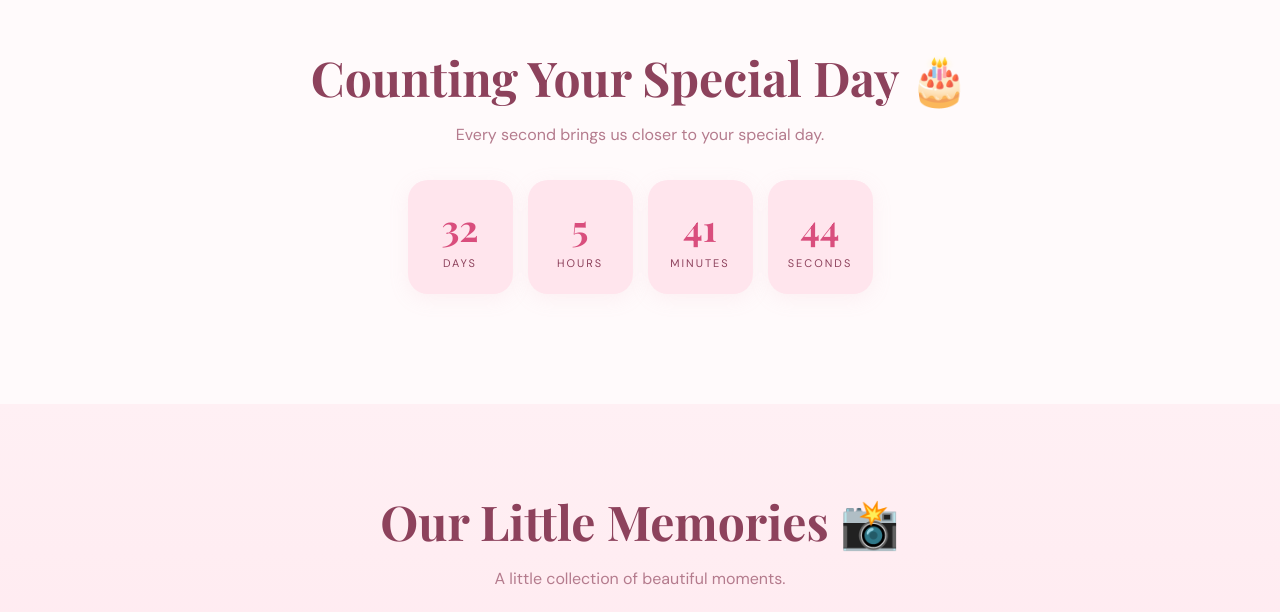
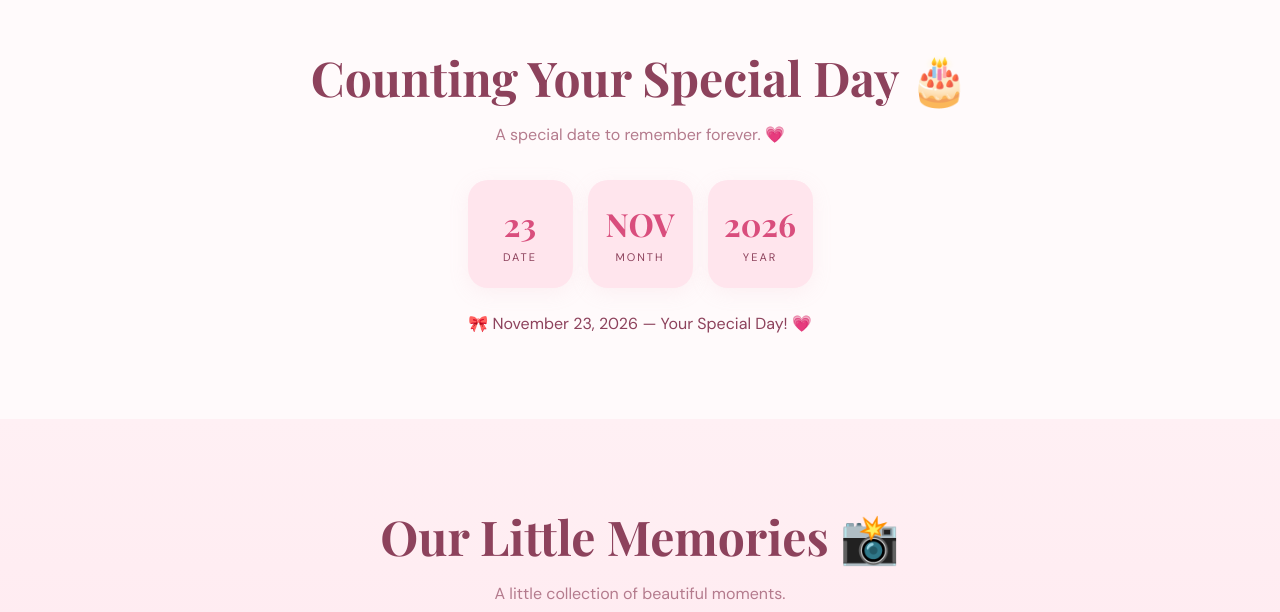
Before and after one commit to jajangn708-ux/C, a plain HTML site: page index.html in a window 1280 px wide. Shown: the part 840-1452 px from the top of the page. Drawn offline with nearby package versions, Linux system fonts and the light colour scheme; a web font is replaced by a local one.

Commit message:
Modify birthday title and countdown section
Updated birthday message and countdown details in HTML.

```diff
--- a/index.html
+++ b/index.html
@@ -4,7 +4,7 @@
 <head>
 <meta charset="UTF-8">
 <meta name="viewport" content="width=device-width, initial-scale=1.0">
-<title>Happy Birthday sweetheart 💗</title>
+<title>Happy Birthday Sweetheart 💗</title>
 
 <style>
 @import url('https://fonts.googleapis.com/css2?family=DM+Sans:wght@400;500;700&family=Playfair+Display:ital,wght@0,600;0,700;1,600&display=swap');
@@ -13,7 +13,6 @@
   --pink: #ff8fab;
   --soft: #ffe5ec;
   --dark: #a83d62;
-  --white: #fffafb;
 }
 
 * {
@@ -119,6 +118,8 @@ h2 {
   background: #d84e7c;
 }
 
+/* FLOATING HEARTS */
+
 .floating-heart {
   position: fixed;
   bottom: -30px;
@@ -134,7 +135,7 @@ h2 {
   }
 }
 
-/* COUNTDOWN */
+/* DATE */
 
 .countdown-section {
   background: #fffafb;
@@ -159,7 +160,7 @@ h2 {
 .time-box strong {
   display: block;
   font-family: 'Playfair Display';
-  font-size: 2.3rem;
+  font-size: 2rem;
   color: #d94e7d;
 }
 
@@ -245,7 +246,7 @@ h2 {
 
 .quiz-card h3 {
   font-size: 1.5rem;
-  margin-bottom: 25px;
+  margin: 25px 0;
 }
 
 .answers {
@@ -267,6 +268,11 @@ h2 {
   transform: scale(1.02);
 }
 
+.answer:disabled {
+  opacity: .6;
+  cursor: default;
+}
+
 #feedback {
   margin-top: 20px;
   min-height: 25px;
@@ -285,7 +291,6 @@ h2 {
   padding: 35px 25px;
   border-radius: 20px;
   box-shadow: 0 15px 40px #a34c6d25;
-  transition: .5s;
 }
 
 .letter {
@@ -309,14 +314,14 @@ h2 {
   color: #d34e79;
 }
 
+.letter p { margin-bottom: 15px; }
+
 .signature {
   text-align: right;
   margin-top: 25px;
   font-family: 'Playfair Display';
   font-style: italic;
 }
-
-/* FOOTER */
 
 footer {
   background: #d95e85;
@@ -329,8 +334,7 @@ footer {
 .hidden { display: none !important; }
 
 @media(max-width: 480px) {
-  .time-box { width: 75px; }
-  .time-box strong { font-size: 1.8rem; }
+  .time-box { width: 85px; }
   section { padding: 65px 15px; }
 }
 </style>
@@ -350,31 +354,29 @@ footer {
   </div>
 </section>
 
-<!-- COUNTDOWN -->
+<!-- BIRTHDAY DATE -->
 <section class="countdown-section" id="countdown">
   <h2>Counting Your Special Day 🎂</h2>
-  <p class="subtitle">Every second brings us closer to your special day.</p>
+  <p class="subtitle">A special date to remember forever. 💗</p>
 
   <div class="countdown">
     <div class="time-box">
-      <strong id="days">00</strong>
-      <span>DAYS</span>
+      <strong id="date">23</strong>
+      <span>DATE</span>
     </div>
     <div class="time-box">
-      <strong id="hours">00</strong>
-      <span>HOURS</span>
+      <strong id="month">NOV</strong>
+      <span>MONTH</span>
     </div>
     <div class="time-box">
-      <strong id="minutes">00</strong>
-      <span>MINUTES</span>
-    </div>
-    <div class="time-box">
-      <strong id="seconds">00</strong>
-      <span>SECONDS</span>
+      <strong id="year">2026</strong>
+      <span>YEAR</span>
     </div>
   </div>
 
-  <p id="countdown-message" style="margin-top:25px"></p>
+  <p style="margin-top:25px">
+    🎀 November 23, 2026 — Your Special Day! 💗
+  </p>
 </section>
 
 <!-- GALLERY -->
@@ -383,6 +385,9 @@ footer {
   <p class="subtitle">A little collection of beautiful moments.</p>
 
   <div class="gallery">
+
+    <!-- GANTI FOTO DENGAN FOTO KALIAN -->
+    <!-- Contoh: src="foto1.jpg" -->
 
     <div class="photo" onclick="openPhoto(this)">
       <img src="https://images.unsplash.com/photo-1511988617509-a57c8a288659?w=600" alt="Kenangan satu">
@@ -407,6 +412,7 @@ footer {
   </div>
 </section>
 
+<!-- LIGHTBOX -->
 <div class="lightbox" id="lightbox" onclick="closePhoto()">
   <img id="lightbox-img" src="" alt="Foto kenangan">
 </div>
@@ -419,14 +425,12 @@ footer {
   <div class="quiz-card">
     <p id="question-number">Question 1 of 3</p>
     <h3 id="question">Siapa orang paling spesial hari ini?</h3>
-
     <div class="answers" id="answers"></div>
-
     <p id="feedback"></p>
   </div>
 </section>
 
-<!-- LETTER -->
+<!-- LOVE LETTER -->
 <section class="letter-section">
   <h2>A Letter For You 💌</h2>
   <p class="subtitle">There's something I want you to read...</p>
@@ -436,16 +440,16 @@ footer {
     <div id="locked">
       <div style="font-size:65px">💌</div>
       <h3 style="margin:15px 0">A Secret Letter</h3>
-      <p style="margin-bottom:20px">Selesaikan kuis terlebih dahulu untuk membuka surat ini.</p>
+      <p style="margin-bottom:20px">
+        Selesaikan kuis terlebih dahulu untuk membuka surat ini.
+      </p>
       <button class="btn" disabled style="opacity:.5">Locked ♡</button>
     </div>
 
     <div class="letter" id="letter">
       <h3>Dear You, ♡</h3>
 
-      <p>
-        Happy Birthday, seseorang yang sangat istimewa! 💗
-      </p>
+      <p>Happy Birthday, seseorang yang sangat istimewa! 💗</p>
 
       <p>
         Di hari yang spesial ini, aku ingin kamu tahu bahwa
@@ -493,58 +497,40 @@ footer {
 
 <script>
 
-/* =================================
-   PENGATURAN WEBSITE
-================================= */
+/* BIRTHDAY DATE */
 
-// Ganti tanggal ulang tahun di sini.
-// Format: TAHUN-BULAN-TANGGAL T00:00:00
-// Contoh: 2026-12-25T00:00:00
+const BIRTHDAY_DATE = "2026-11-23";
 
-const BIRTHDAY_DATE = "2026-12-25T00:00:00";
+function showBirthdayDate() {
+  const date = new Date(BIRTHDAY_DATE + "T00:00:00");
 
-/* =================================
-   COUNTDOWN
-================================= */
+  const months = [
+    "JAN", "FEB", "MAR", "APR",
+    "MAY", "JUN", "JUL", "AUG",
+    "SEP", "OCT", "NOV", "DEC"
+  ];
 
-function updateCountdown() {
-  const target = new Date(BIRTHDAY_DATE).getTime();
-  const now = Date.now();
-  const distance = target - now;
+  document.getElementById("date").textContent =
+    String(date.getDate()).padStart(2, "0");
 
-  if (distance <= 0) {
-    ["days", "hours", "minutes", "seconds"].forEach(id => {
-      document.getElementById(id).textContent = "00";
-    });
+  document.getElementById("month").textContent =
+    months[date.getMonth()];
 
-    document.getElementById("countdown-message").textContent =
-      "🎉 HAPPY BIRTHDAY! THIS IS YOUR SPECIAL DAY! 💗";
-
-    return;
-  }
-
-  const days = Math.floor(distance / (1000 * 60 * 60 * 24));
-  const hours = Math.floor((distance / (1000 * 60 * 60)) % 24);
-  const minutes = Math.floor((distance / (1000 * 60)) % 60);
-  const seconds = Math.floor((distance / 1000) % 60);
-
-  document.getElementById("days").textContent = days;
-  document.getElementById("hours").textContent = hours;
-  document.getElementById("minutes").textContent = minutes;
-  document.getElementById("seconds").textContent = seconds;
+  document.getElementById("year").textContent =
+    date.getFullYear();
 }
 
-updateCountdown();
-setInterval(updateCountdown, 1000);
+showBirthdayDate();
 
-/* =================================
-   FLOATING HEARTS
-================================= */
+/* FLOATING HEARTS */
 
 function createHeart() {
   const heart = document.createElement("div");
+
   heart.className = "floating-heart";
-  heart.textContent = ["♡", "💗", "💕", "🌸"][Math.floor(Math.random() * 4)];
+  heart.textContent = ["♡", "💗", "💕", "🌸"][
+    Math.floor(Math.random() * 4)
+  ];
 
   heart.style.left = Math.random() * 100 + "vw";
   heart.style.fontSize = (15 + Math.random() * 20) + "px";
@@ -557,9 +543,7 @@ function createHeart() {
 
 setInterval(createHeart, 700);
 
-/* =================================
-   PHOTO GALLERY
-================================= */
+/* PHOTO GALLERY */
 
 function openPhoto(element) {
   const img = element.querySelector("img");
@@ -572,9 +556,7 @@ function closePhoto() {
   document.getElementById("lightbox").classList.remove("active");
 }
 
-/* =================================
-   BIRTHDAY QUIZ
-================================= */
+/* BIRTHDAY QUIZ */
 
 const questions = [
   {
@@ -584,12 +566,20 @@ const questions = [
   },
   {
     question: "Apa hadiah terbaik untuk hari ini?",
-    answers: ["Tidur seharian", "Kebahagiaan dan cinta 💕", "PR matematika"],
+    answers: [
+      "Tidur seharian",
+      "Kebahagiaan dan cinta 💕",
+      "PR matematika"
+    ],
     correct: 1
   },
   {
     question: "Apa harapan terbaik untuk tahun ini?",
-    answers: ["Banyak kebahagiaan! 🌸", "Banyak masalah", "Tidak ada liburan"],
+    answers: [
+      "Banyak kebahagiaan! 🌸",
+      "Banyak masalah",
+      "Tidak ada liburan"
+    ],
     correct: 0
   }
 ];
@@ -604,7 +594,6 @@ function showQuestion() {
     `Question ${currentQuestion + 1} of ${questions.length}`;
 
   document.getElementById("question").textContent = q.question;
-
   document.getElementById("feedback").textContent = "";
 
   const container = document.getElementById("answers");
@@ -635,8 +624,9 @@ function checkAnswer(index) {
 
   feedback.textContent = "Yeay! Jawaban kamu benar! 🎉";
 
-  const buttons = document.querySelectorAll(".answer");
-  buttons.forEach(button => button.disabled = true);
+  document.querySelectorAll(".answer").forEach(button => {
+    button.disabled = true;
+  });
 
   setTimeout(() => {
     currentQuestion++;
@@ -669,9 +659,7 @@ function finishQuiz() {
     "A little surprise is waiting for you...";
 }
 
-/* =================================
-   OPEN LOVE LETTER
-================================= */
+/* OPEN LOVE LETTER */
 
 function unlockLetter() {
   document.getElementById("locked").classList.add("hidden");
@@ -685,12 +673,13 @@ function unlockLetter() {
   confetti();
 }
 
-/* =================================
-   CONFETTI
-================================= */
+/* CONFETTI */
 
 function confetti() {
-  const colors = ["#ff8fab", "#ffc2d1", "#ffffff", "#e76f96", "#ffd166"];
+  const colors = [
+    "#ff8fab", "#ffc2d1", "#ffffff",
+    "#e76f96", "#ffd166"
+  ];
 
   for (let i = 0; i < 100; i++) {
     const piece = document.createElement("div");
@@ -700,7 +689,10 @@ function confetti() {
     piece.style.left = Math.random() * 100 + "vw";
     piece.style.width = "9px";
     piece.style.height = "12px";
-    piece.style.background = colors[Math.floor(Math.random() * colors.length)];
+
+    piece.style.background =
+      colors[Math.floor(Math.random() * colors.length)];
+
     piece.style.zIndex = "100";
     piece.style.pointerEvents = "none";
     piece.style.borderRadius = "3px";
@@ -710,7 +702,10 @@ function confetti() {
     const duration = 2000 + Math.random() * 3000;
 
     const animation = piece.animate([
-      { transform: "translateY(0) rotate(0deg)", opacity: 1 },
+      {
+        transform: "translateY(0) rotate(0deg)",
+        opacity: 1
+      },
       {
         transform: `translate(${Math.random() * 200 - 100}px, 110vh) rotate(${Math.random() * 900}deg)`,
         opacity: 0
@@ -725,6 +720,7 @@ function confetti() {
 }
 
 /* START QUIZ */
+
 showQuestion();
 
 </script>
```
